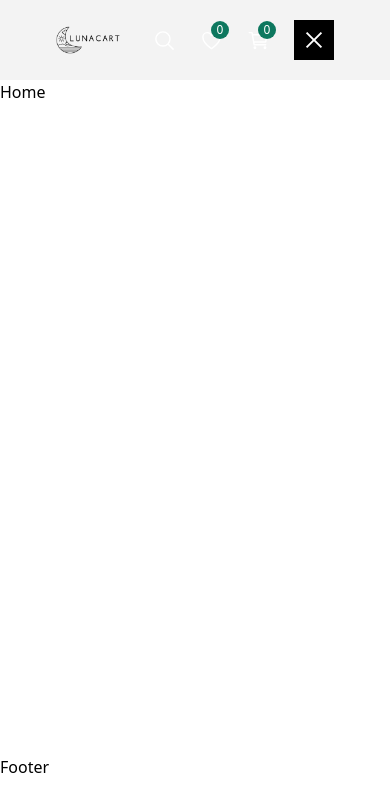
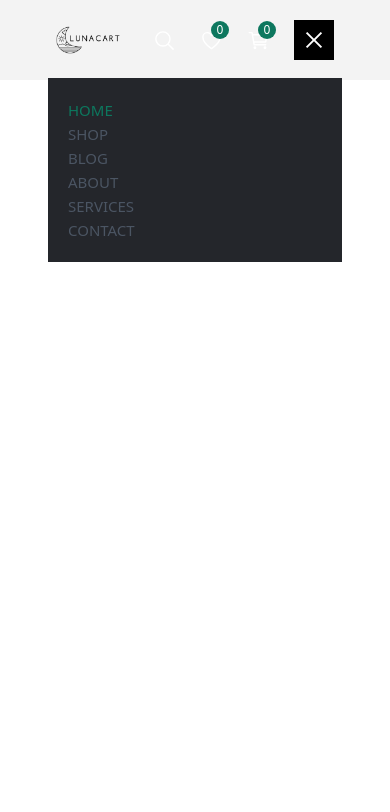
Before and after one commit to gabriellamsa/ecommerce-website, a React (Vite) app: page / in a window 390 px wide. Both pictures are taken after a click on the button 314 px from the left and 40 px from the top of the page. Shown: the top 812 px of the page. Built offline with nearby package versions, Linux system fonts and the light colour scheme.

Commit message:
fix: responsive menu animation and behavior

```diff
--- a/src/components/common/Header.jsx
+++ b/src/components/common/Header.jsx
@@ -19,33 +19,33 @@ export const Header = () => {
   };
 
   // close menu if click outside close menu buttom
-  const closeMenuOutSide = (event) => {
+  const closeMenuOutside = (event) => {
     if (menuRef.current && !menuRef.current.contains(event.target)) {
       setIsOpen(false);
     }
   };
 
-  // handle scroll with animation
+  // handle scroll for header styling
   const handleScroll = () => {
     setIsScrolled(window.scrollY > 0);
   };
 
   useEffect(() => {
-    document.addEventListener("mousedown", closeMenuOutSide);
+    document.addEventListener("mousedown", closeMenuOutside);
     window.addEventListener("scroll", handleScroll);
 
     return () => {
-      document.removeEventListener("mousedown", closeMenuOutSide);
+      document.removeEventListener("mousedown", closeMenuOutside);
       window.removeEventListener("scroll", handleScroll);
     };
-  });
+  }, []);
 
   const isHomePage = location.pathname === "/";
   return (
     <>
       <header
         className={`header px-12 py-3 bg-white-100 relative z-20 ${
-          isHomePage && isScrolled ? "" : ""
+          isHomePage && isScrolled ? "scrolled" : ""
         }`}
       >
         {isHomePage && (
@@ -58,9 +58,7 @@ export const Header = () => {
         <nav className="p-2 flex justify-between items-center relative">
           {/* logo and menu */}
           <div className="flex items-center gap-14">
-            <div>
-              <img src={LogoImg} alt="LogoImg" className="h-7" />
-            </div>
+            <img src={LogoImg} alt="Logo" className="h-7" />
             <div className="hidden lg:flex items-center justify-between gap-8">
               {menulists.map((list) => (
                 <li key={list.id} className="uppercase list-none">
@@ -120,7 +118,7 @@ export const Header = () => {
 
               <button
                 onClick={toggleMenu}
-                className="lg:hidden w-10 h-10 flex justify-center items-center bg-black text:white focus:outline-none"
+                className="lg:hidden w-10 h-10 flex justify-center items-center bg-black text-white focus:outline-none"
               >
                 {isOpen ? (
                   <AiOutlineClose size={24} />
@@ -130,6 +128,20 @@ export const Header = () => {
               </button>
             </div>
           </div>
+
+          {/* responsive menu */}
+          <div
+            ref={menuRef}
+            className={`menu-container ${
+              isOpen ? "open" : "closed"
+            } lg:flex lg:items-center lg:w-auto w-full p-5 absolute right-0 top-full`}
+          >
+            {menulists.map((list) => (
+              <li key={list.id} className="uppercase list-none">
+                <CustomeNavLink href={list.path}>{list.link}</CustomeNavLink>
+              </li>
+            ))}
+          </div>
         </nav>
       </header>
     </>
--- a/src/components/common/Layout.jsx
+++ b/src/components/common/Layout.jsx
@@ -5,7 +5,7 @@ export const Layout = ({ children }) => {
   return (
     <>
       <Header />
-      <main style={{ minHeight: "80vh " }}>{children}</main>
+      <main style={{ minHeight: "180vh" }}>{children}</main>
       <h2>Footer</h2>
     </>
   );
--- a/src/index.css
+++ b/src/index.css
@@ -7,4 +7,42 @@
   background-color: #24262b;
   opacity: 0;
   transform: translateX(-100%);
+  transition: opacity 0.3s ease-out, transform 0.3s ease-out;
+  z-index: 100;
+  margin-top: 10px;
 }
+
+.menu-container.open {
+  opacity: 1;
+  transform: translateX(0);
+}
+
+.menu-container.closed {
+  opacity: 0;
+  transform: translateX(-100%);
+}
+
+.header {
+  position: fixed;
+  width: 100%;
+  top: 0;
+  z-index: 4;
+  transition: background-color 0.3s ease;
+}
+
+.header.scrolled {
+  box-shadow: 0 2px 4px rgba(0, 0, 0, 0.1);
+  animation: fadeInDown 0.5s ease;
+  z-index: 100;
+}
+
+@keyframes fadeInDown {
+  from {
+    transform: translateY(-50px);
+    opacity: 0;
+  }
+  to {
+    transform: translateY(0);
+    opacity: 1;
+  }
+}
```
